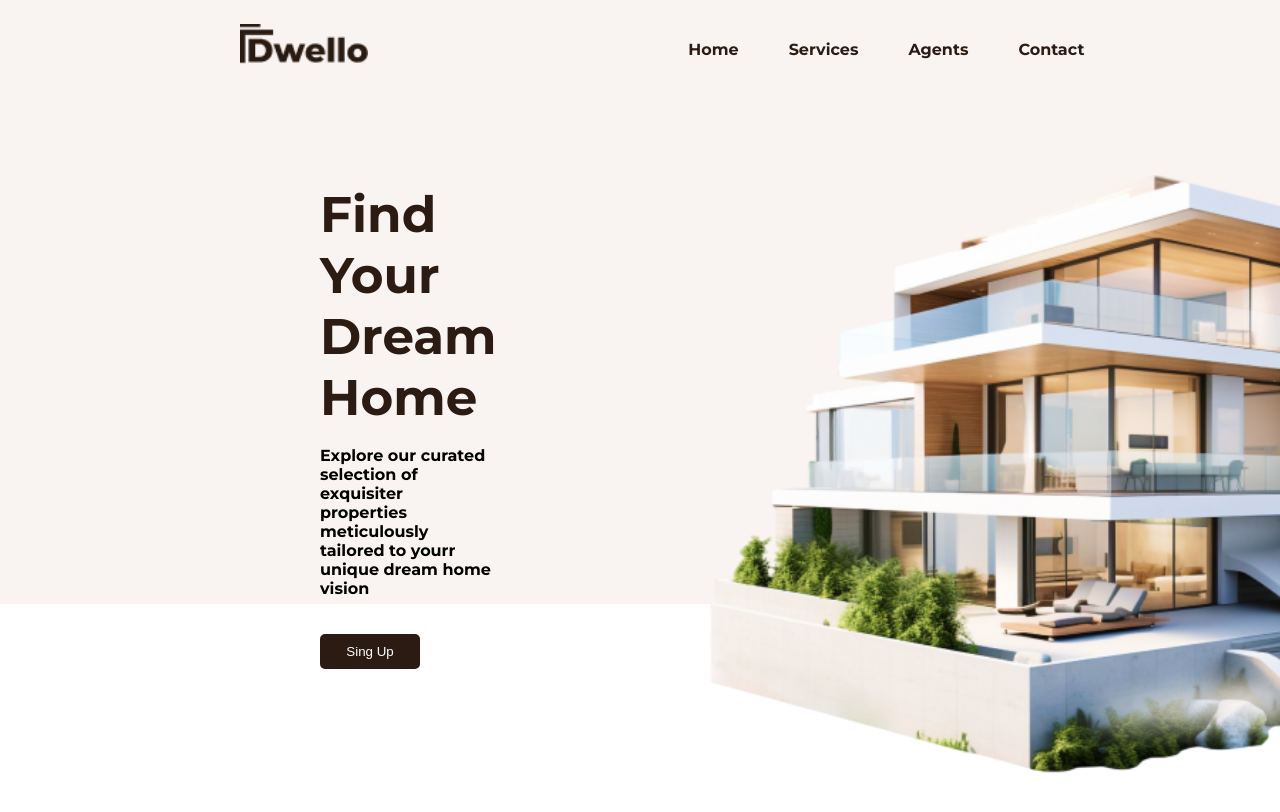
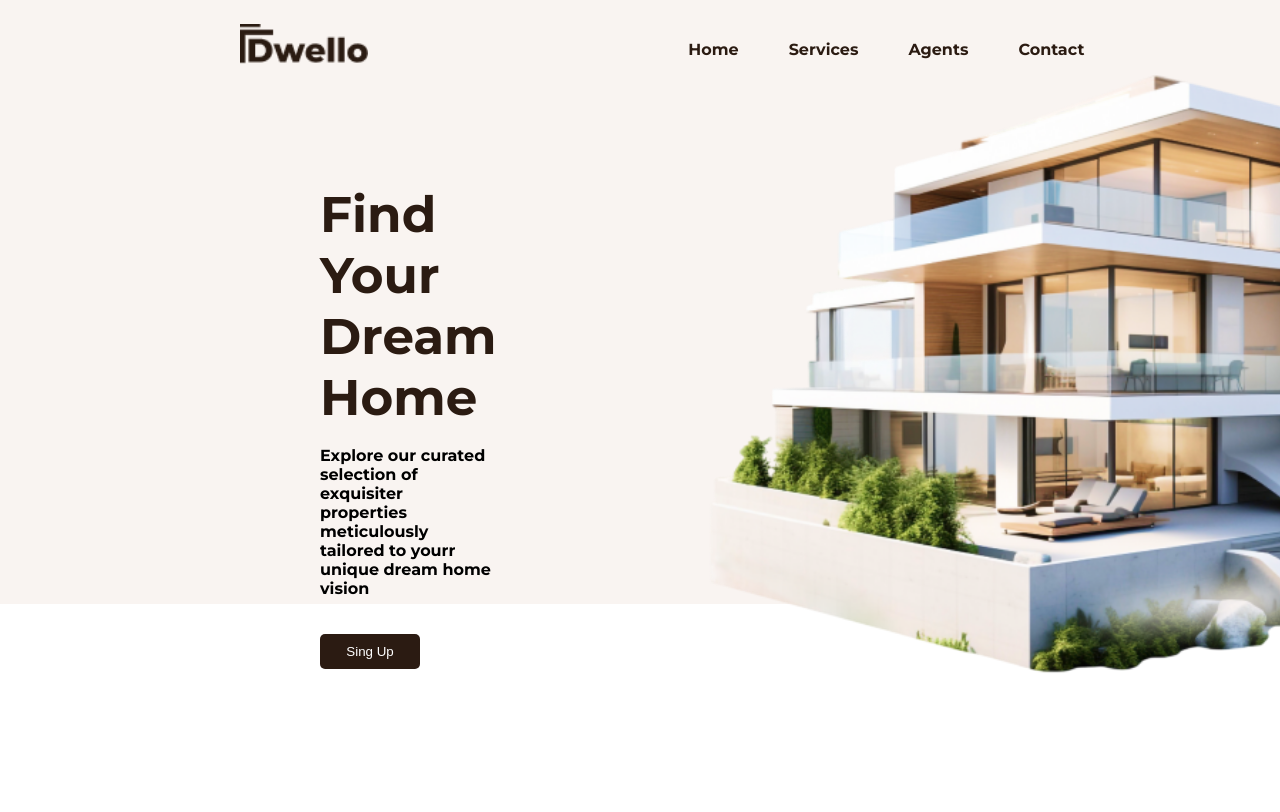
Before and after one commit to gabrieljcoutinho/Projeto-Dwello, a React (Create React App) app: page / in a window 1280 px wide. Shown: the top 812 px of the page. Built offline with nearby package versions, Linux system fonts and the light colour scheme.

Commit message:
moiemtnacao

```diff
--- a/src/Css/home.css
+++ b/src/Css/home.css
@@ -38,5 +38,5 @@
 .imgHouseHome {
     width: 900px;
     padding-left: 15rem;
-    transform: translate(-120px, 0px);
+    transform: translate(-120px, -100px);
 }
```
